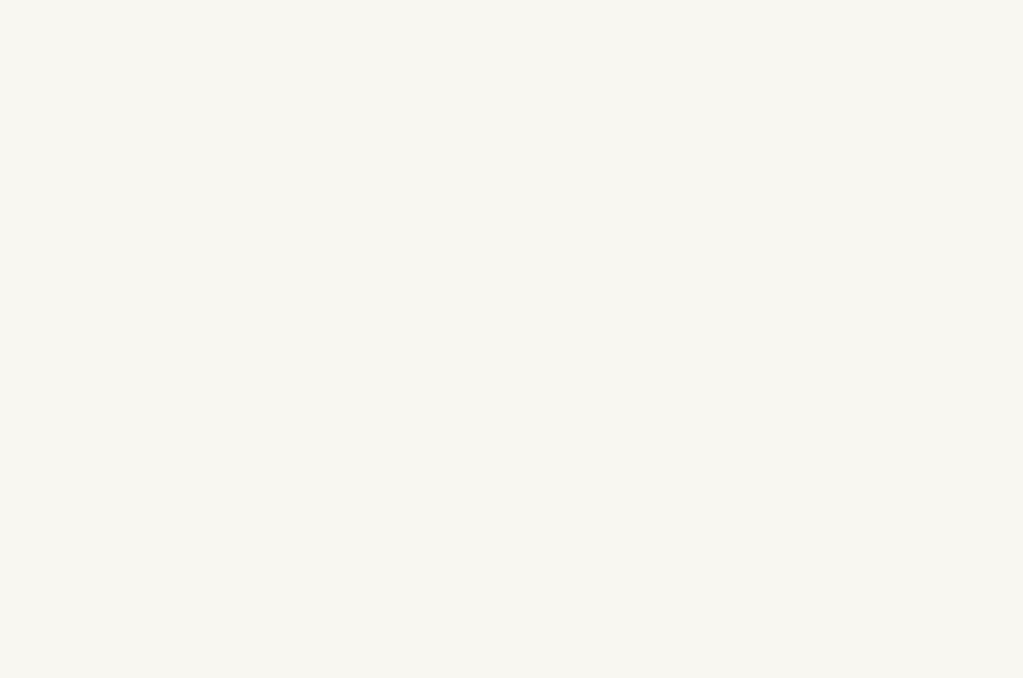
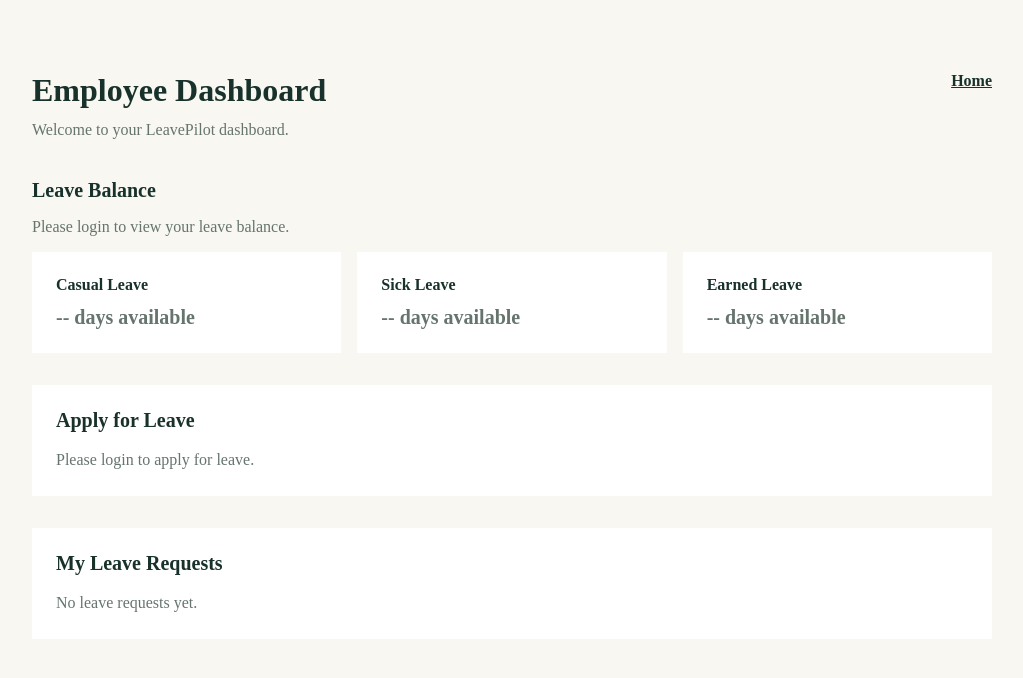
Before and after one commit to anantpandey877/LeavePilot-Frontend, a React (Vite) app: page /employee in a window 1280 px wide. Before the commit this address had no page. Shown: the top 678 px of the page, without its empty margins (128-1151 px from the left). Built offline with nearby package versions, Linux system fonts and the light colour scheme.

Commit message:
added new features

```diff
--- a/src/components/App.jsx
+++ b/src/components/App.jsx
@@ -2,6 +2,8 @@ import LandingPage from "../pages/LandingPage";
 import LoginPage from "../pages/LoginPage";
 import RegisterPage from "../pages/RegisterPage";
 import AdminDashboard from "../pages/AdminDashboard";
+import EmployeeDashboard from "../pages/EmployeeDashboard";
+import ManagerDashboard from "../pages/ManagerDashboard";
 import { BrowserRouter, Route, Routes } from "react-router-dom";
 
 function App(){
@@ -13,6 +15,8 @@ function App(){
           <Route path="/login" element={<LoginPage />} />
           <Route path="/register" element={<RegisterPage />} />
           <Route path="/admin" element={<AdminDashboard />} />
+          <Route path="/employee" element={<EmployeeDashboard />} />
+          <Route path="/manager" element={<ManagerDashboard />} />
         </Routes>
       </div>
     </BrowserRouter>
--- a/src/components/employee/ApplyLeaveForm.jsx
+++ b/src/components/employee/ApplyLeaveForm.jsx
@@ -0,0 +1,91 @@
+import { useState } from "react";
+import { applyForLeave } from "../../services/emoloyeeService";
+
+function ApplyLeaveForm({ userId, onSuccess }) {
+	const [leaveType, setLeaveType] = useState("CASUAL");
+	const [startDate, setStartDate] = useState("");
+	const [endDate, setEndDate] = useState("");
+	const [reason, setReason] = useState("");
+	const [message, setMessage] = useState("");
+	const [isSubmitting, setIsSubmitting] = useState(false);
+
+	async function handleSubmit(event) {
+		event.preventDefault();
+		setMessage("");
+
+		if (endDate < startDate) {
+			setMessage("End date cannot be before start date.");
+			return;
+		}
+
+		setIsSubmitting(true);
+
+		try {
+			const response = await applyForLeave({
+				userId,
+				leaveType,
+				startDate,
+				endDate,
+				reason,
+			});
+			setMessage(response.message);
+			setStartDate("");
+			setEndDate("");
+			setReason("");
+			onSuccess();
+		} catch (error) {
+			setMessage(error.response?.data?.message || "Unable to apply for leave.");
+		} finally {
+			setIsSubmitting(false);
+		}
+	}
+
+	return (
+		<form className="leave-form" onSubmit={handleSubmit}>
+			<label htmlFor="leaveType">Leave type</label>
+			<select
+				id="leaveType"
+				value={leaveType}
+				onChange={(event) => setLeaveType(event.target.value)}
+			>
+				<option value="CASUAL">Casual Leave</option>
+				<option value="SICK">Sick Leave</option>
+				<option value="EARNED">Earned Leave</option>
+			</select>
+
+			<label htmlFor="startDate">Start date</label>
+			<input
+				id="startDate"
+				type="date"
+				value={startDate}
+				onChange={(event) => setStartDate(event.target.value)}
+				required
+			/>
+
+			<label htmlFor="endDate">End date</label>
+			<input
+				id="endDate"
+				type="date"
+				value={endDate}
+				onChange={(event) => setEndDate(event.target.value)}
+				required
+			/>
+
+			<label htmlFor="reason">Reason</label>
+			<textarea
+				id="reason"
+				value={reason}
+				onChange={(event) => setReason(event.target.value)}
+				rows="3"
+			/>
+
+			<button type="submit" disabled={isSubmitting}>
+				{isSubmitting ? "Applying..." : "Apply for Leave"}
+			</button>
+
+			{message && <p className="leave-form-message">{message}</p>}
+		</form>
+	);
+}
+
+export default ApplyLeaveForm;
--- a/src/components/employee/LeaveCard.jsx
+++ b/src/components/employee/LeaveCard.jsx
@@ -0,0 +1,10 @@
+function LeaveCard({ title, days }) {
+	return (
+		<article className="leave-card">
+			<h2>{title}</h2>
+			<p>{days} days available</p>
+		</article>
+	);
+}
+
+export default LeaveCard;
--- a/src/components/employee/MyLeaves.jsx
+++ b/src/components/employee/MyLeaves.jsx
@@ -0,0 +1,24 @@
+function MyLeaves({ leaves }) {
+	if (leaves.length === 0) {
+		return <p>No leave requests yet.</p>;
+	}
+
+	return (
+		<div className="leave-list">
+			{leaves.map((leave) => (
+				<article className="leave-request" key={leave.id}>
+					<div>
+						<h3>{leave.leaveType} Leave</h3>
+						<p>{leave.startDate} to {leave.endDate}</p>
+						{leave.reason && <p>{leave.reason}</p>}
+					</div>
+					<strong className={`leave-status leave-status-${leave.status?.toLowerCase()}`}>
+						{leave.status}
+					</strong>
+				</article>
+			))}
+		</div>
+	);
+}
+
+export default MyLeaves;
--- a/src/main.jsx
+++ b/src/main.jsx
@@ -7,6 +7,7 @@ import './styles/landing.css'
 import './styles/footer.css'
 import './styles/auth.css'
 import './styles/admin.css'
+import './styles/dashboard.css'
 import App from './components/App.jsx'
 import faviconUrl from './assets/favicon.ico'
 
--- /dev/null
+++ b/src/pages/EmployeeDashboard.jsx
@@ -0,0 +1,82 @@
+import { useEffect, useState } from "react";
+import ApplyLeaveForm from "../components/employee/ApplyLeaveForm";
+import LeaveCard from "../components/employee/LeaveCard";
+import MyLeaves from "../components/employee/MyLeaves";
+import { getLeaveBalance, getMyLeaves } from "../services/emoloyeeService";
+
+function EmployeeDashboard() {
+	const [balance, setBalance] = useState(null);
+	const [leaves, setLeaves] = useState([]);
+	const [message, setMessage] = useState("");
+	const [userId, setUserId] = useState(null);
+
+	useEffect(() => {
+		async function loadBalance() {
+			const savedUser = localStorage.getItem("leavePilotUser");
+
+			if (!savedUser) {
+				setMessage("Please login to view your leave balance.");
+				return;
+			}
+
+			try {
+				const user = JSON.parse(savedUser);
+				setUserId(user.id);
+				const [leaveBalance, myLeaves] = await Promise.all([
+					getLeaveBalance(user.id),
+					getMyLeaves(user.id),
+				]);
+				setBalance(leaveBalance);
+				setLeaves(myLeaves);
+			} catch {
+				setMessage("Unable to load your leave balance.");
+			}
+		}
+
+		loadBalance();
+	}, []);
+
+	return (
+		<main className="dashboard-page">
+			<div className="dashboard-heading">
+				<div>
+					<h1>Employee Dashboard</h1>
+					<p>Welcome to your LeavePilot dashboard.</p>
+				</div>
+				<a href="/">Home</a>
+			</div>
+
+			<section className="dashboard-section">
+				<h2>Leave Balance</h2>
+				{message && <p className="dashboard-message">{message}</p>}
+				<div className="leave-card-grid">
+					<LeaveCard title="Casual Leave" days={balance?.casualLeave ?? "--"} />
+					<LeaveCard title="Sick Leave" days={balance?.sickLeave ?? "--"} />
+					<LeaveCard title="Earned Leave" days={balance?.earnedLeave ?? "--"} />
+				</div>
+			</section>
+
+			<section className="dashboard-section dashboard-placeholder">
+				<h2>Apply for Leave</h2>
+				{userId ? (
+					<ApplyLeaveForm
+						userId={userId}
+						onSuccess={async () => {
+							setMessage("Leave request submitted.");
+							setLeaves(await getMyLeaves(userId));
+						}}
+					/>
+				) : (
+					<p>Please login to apply for leave.</p>
+				)}
+			</section>
+
+			<section className="dashboard-section dashboard-placeholder">
+				<h2>My Leave Requests</h2>
+				<MyLeaves leaves={leaves} />
+			</section>
+		</main>
+	);
+}
+
+export default EmployeeDashboard;
--- a/src/pages/LoginPage.jsx
+++ b/src/pages/LoginPage.jsx
@@ -1,7 +1,9 @@
 import { useState } from "react";
+import { useNavigate } from "react-router-dom";
 import { loginUser } from "../services/authService";
 
 function LoginPage() {
+	const navigate = useNavigate();
 	const [email, setEmail] = useState("");
 	const [password, setPassword] = useState("");
 	const [message, setMessage] = useState("");
@@ -15,7 +17,14 @@ function LoginPage() {
 		try {
 			const user = await loginUser({ email, password });
 			localStorage.setItem("leavePilotUser", JSON.stringify(user));
-			setMessage(`Welcome, ${user.fullName}. Login successful.`);
+
+			if (user.role === "ADMIN") {
+				navigate("/admin");
+			} else if (user.role === "MANAGER") {
+				navigate("/manager");
+			} else {
+				navigate("/employee");
+			}
 		} catch (error) {
 			const errorMessage = error.response?.data?.message;
 			setMessage(errorMessage || "Unable to connect to the server.");
--- /dev/null
+++ b/src/pages/ManagerDashboard.jsx
@@ -0,0 +1,10 @@
+function ManagerDashboard() {
+	return (
+		<main className="dashboard-page">
+			<h1>Manager Dashboard</h1>
+			<p>Welcome to your LeavePilot dashboard.</p>
+		</main>
+	);
+}
+
+export default ManagerDashboard;
--- a/src/services/emoloyeeService.js
+++ b/src/services/emoloyeeService.js
@@ -0,0 +1,16 @@
+import axios from "../api/axios";
+
+export async function getLeaveBalance(userId) {
+	const response = await axios.get(`/employee/balance?userId=${userId}`);
+	return response.data;
+}
+
+export async function applyForLeave(leaveDetails) {
+	const response = await axios.post("/employee/leaves", leaveDetails);
+	return response.data;
+}
+
+export async function getMyLeaves(userId) {
+	const response = await axios.get(`/employee/leaves?userId=${userId}`);
+	return response.data;
+}
--- /dev/null
+++ b/src/styles/dashboard.css
@@ -0,0 +1,163 @@
+.dashboard-page {
+  width: min(100% - 32px, 960px);
+  min-height: 100vh;
+  margin: 0 auto;
+  padding: 64px 0;
+}
+
+.dashboard-page h1 {
+  margin: 0 0 12px;
+  color: var(--text-color);
+}
+
+.dashboard-page p {
+  margin: 0;
+  color: var(--muted-color);
+}
+
+.dashboard-heading {
+  display: flex;
+  align-items: flex-start;
+  justify-content: space-between;
+  gap: 24px;
+  margin-bottom: 40px;
+}
+
+.dashboard-heading a {
+  color: var(--accent-color);
+  font-weight: 600;
+}
+
+.dashboard-section {
+  margin-top: 32px;
+}
+
+.dashboard-section h2 {
+  margin: 0 0 16px;
+  color: var(--text-color);
+  font-size: 1.25rem;
+}
+
+.dashboard-message {
+  margin-bottom: 16px !important;
+  color: var(--muted-color);
+}
+
+.leave-card-grid {
+  display: grid;
+  grid-template-columns: repeat(3, 1fr);
+  gap: 16px;
+}
+
+.leave-card,
+.dashboard-placeholder {
+  padding: 24px;
+  background: var(--surface-color);
+}
+
+.leave-card h2 {
+  margin-bottom: 12px;
+  font-size: 1rem;
+}
+
+.leave-card p {
+  font-size: 1.25rem;
+  font-weight: 600;
+}
+
+.dashboard-placeholder p {
+  line-height: 1.5;
+}
+
+.leave-list {
+  display: grid;
+  gap: 12px;
+}
+
+.leave-request {
+  display: flex;
+  align-items: flex-start;
+  justify-content: space-between;
+  gap: 16px;
+  padding: 16px;
+  border: 1px solid var(--line-color);
+}
+
+.leave-request h3 {
+  margin: 0 0 8px;
+  color: var(--text-color);
+  font-size: 1rem;
+}
+
+.leave-request p {
+  margin-top: 4px;
+  line-height: 1.5;
+}
+
+.leave-status {
+  color: var(--muted-color);
+  font-size: 0.8rem;
+  text-transform: uppercase;
+}
+
+.leave-status-approved {
+  color: #2d7047;
+}
+
+.leave-status-rejected {
+  color: #a33c3c;
+}
+
+.leave-form {
+  display: grid;
+  max-width: 520px;
+  gap: 8px;
+}
+
+.leave-form label {
+  font-weight: 600;
+}
+
+.leave-form input,
+.leave-form select,
+.leave-form textarea {
+  width: 100%;
+  margin-bottom: 8px;
+  padding: 10px;
+  border: 1px solid var(--line-color);
+  border-radius: 4px;
+  font: inherit;
+}
+
+.leave-form button {
+  width: fit-content;
+  margin-top: 8px;
+  padding: 10px 16px;
+  border: 1px solid var(--accent-color);
+  border-radius: 4px;
+  background: var(--accent-color);
+  color: #ffffff;
+  cursor: pointer;
+  font: inherit;
+  font-weight: 600;
+}
+
+.leave-form button:disabled {
+  cursor: wait;
+  opacity: 0.6;
+}
+
+.leave-form-message {
+  margin-top: 8px !important;
+}
+
+@media (max-width: 640px) {
+  .dashboard-heading {
+    flex-direction: column;
+    gap: 12px;
+  }
+
+  .leave-card-grid {
+    grid-template-columns: 1fr;
+  }
+}
```
